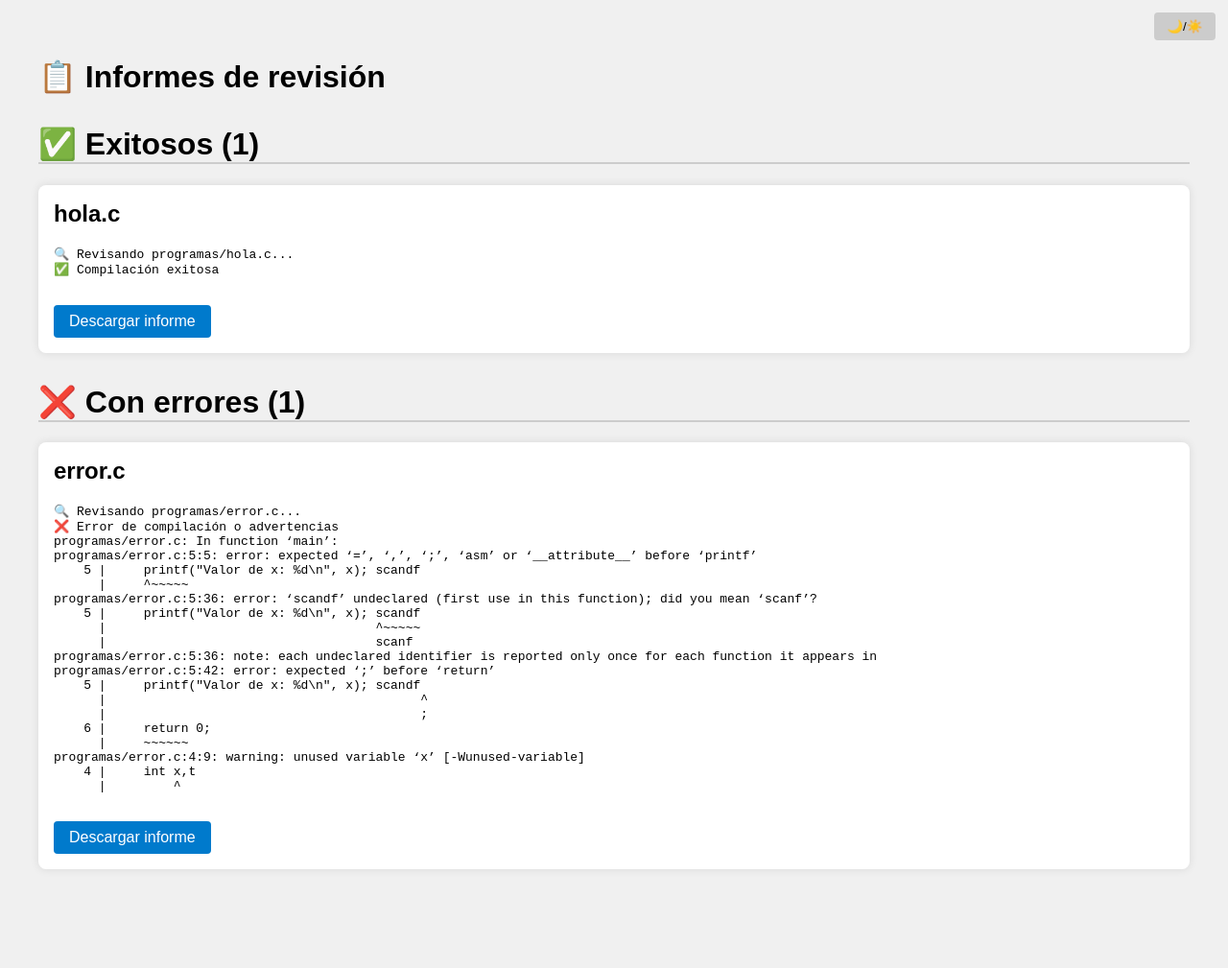
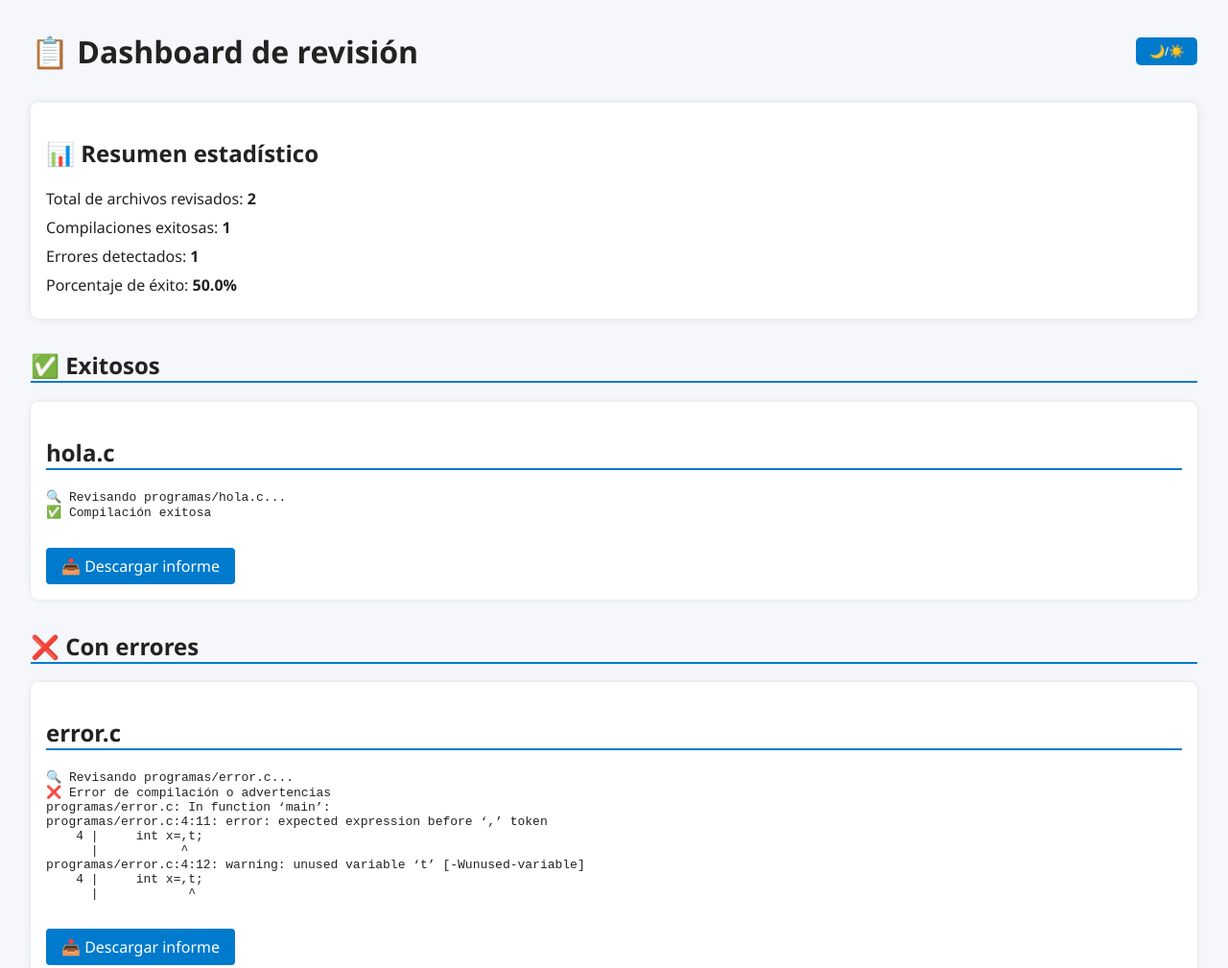
Before and after one commit to hsuarezutm/revisiones-lenguaje-C, a plain HTML site: page index.html in a window 1280 px wide. Shown: the whole page at 96% size. Before the commit the page ends 962 px from the top, so only its background shows below. Drawn offline with Linux system fonts and the light colour scheme.

Commit message:
deploy: 21fb6dea585e8ab5e04cff146b2fc72fdc702323

```diff
--- a/index.html
+++ b/index.html
@@ -2,99 +2,117 @@
 <html lang="es">
 <head>
   <meta charset="UTF-8">
-  <title>Informe de Programas en C</title>
+  <title>Dashboard de Revisión</title>
   <style>
+    :root {
+      --bg: #f5f7fa;
+      --fg: #222;
+      --card-bg: #fff;
+      --accent: #007acc;
+    }
+    .dark {
+      --bg: #121212;
+      --fg: #eee;
+      --card-bg: #1e1e1e;
+      --accent: #00bcd4;
+    }
     body {
-      font-family: sans-serif;
+      background: var(--bg);
+      color: var(--fg);
+      font-family: 'Segoe UI', sans-serif;
+      margin: 0;
       padding: 2em;
       transition: background 0.3s, color 0.3s;
-      background: var(--bg);
-      color: var(--fg);
     }
-    .tarjeta {
+    header {
+      display: flex;
+      justify-content: space-between;
+      align-items: center;
+      margin-bottom: 2em;
+    }
+    h1 {
+      margin: 0;
+    }
+    .toggle {
+      background: var(--accent);
+      color: white;
+      border: none;
+      padding: 0.5em 1em;
+      border-radius: 5px;
+      cursor: pointer;
+    }
+    .stats {
       background: var(--card-bg);
+      padding: 1em;
       border-radius: 8px;
+      box-shadow: 0 0 10px rgba(0,0,0,0.1);
+      margin-bottom: 2em;
+    }
+    .stats p {
+      margin: 0.5em 0;
+    }
+    .group {
+      margin-top: 2em;
+    }
+    .group h2 {
+      border-bottom: 2px solid var(--accent);
+    }
+    .card {
+      background: var(--card-bg);
       padding: 1em;
-      box-shadow: 0 0 10px rgba(0,0,0,0.1);
+      border-radius: 8px;
+      box-shadow: 0 0 5px rgba(0,0,0,0.1);
       margin-bottom: 1em;
     }
-    .tarjeta h2 { margin-top: 0; }
     pre {
       white-space: pre-wrap;
       word-wrap: break-word;
     }
-    .descargar {
+    .download {
+      display: inline-block;
       margin-top: 1em;
-      display: inline-block;
+      background: var(--accent);
+      color: white;
       padding: 0.5em 1em;
-      background: #007acc;
-      color: white;
       border-radius: 4px;
       text-decoration: none;
-    }
-    .modo {
-      position: fixed;
-      top: 1em;
-      right: 1em;
-      background: #ccc;
-      border: none;
-      padding: 0.5em 1em;
-      border-radius: 4px;
-      cursor: pointer;
-    }
-    :root {
-      --bg: #f0f0f0;
-      --fg: #000;
-      --card-bg: #fff;
-    }
-    .oscuro {
-      --bg: #121212;
-      --fg: #eee;
-      --card-bg: #1e1e1e;
-    }
-    .grupo {
-      margin-top: 2em;
-    }
-    .grupo h1 {
-      border-bottom: 2px solid #ccc;
     }
   </style>
 </head>
 <body id="body">
-  <button class="modo" onclick="document.getElementById('body').classList.toggle('oscuro')">🌙/☀️</button>
-  <h1>📋 Informes de revisión</h1>
-<div class="grupo"><h1>✅ Exitosos (1)</h1>
-    <div class="tarjeta">
+  <header>
+    <h1>📋 Dashboard de revisión</h1>
+    <button class="toggle" onclick="document.getElementById('body').classList.toggle('dark')">🌙/☀️</button>
+  </header>
+
+  <div class="stats">
+    <h2>📊 Resumen estadístico</h2>
+    <p>Total de archivos revisados: <strong>2</strong></p>
+    <p>Compilaciones exitosas: <strong>1</strong></p>
+    <p>Errores detectados: <strong>1</strong></p>
+    <p>Porcentaje de éxito: <strong>50.0%</strong></p>
+  </div>
+<div class="group"><h2>✅ Exitosos</h2>
+    <div class="card">
       <h2>hola.c</h2>
       <pre>🔍 Revisando programas/hola.c...
 ✅ Compilación exitosa
 </pre>
-      <a class="descargar" href="informes/hola.txt" download>Descargar informe</a>
+      <a class="download" href="informes/hola.txt" download>📥 Descargar informe</a>
     </div>
-    </div><div class="grupo"><h1>❌ Con errores (1)</h1>
-    <div class="tarjeta">
+    </div><div class="group"><h2>❌ Con errores</h2>
+    <div class="card">
       <h2>error.c</h2>
       <pre>🔍 Revisando programas/error.c...
 ❌ Error de compilación o advertencias
 programas/error.c: In function ‘main’:
-programas/error.c:5:5: error: expected ‘=’, ‘,’, ‘;’, ‘asm’ or ‘__attribute__’ before ‘printf’
-    5 |     printf("Valor de x: %d\n", x); scandf
-      |     ^~~~~~
-programas/error.c:5:36: error: ‘scandf’ undeclared (first use in this function); did you mean ‘scanf’?
-    5 |     printf("Valor de x: %d\n", x); scandf
-      |                                    ^~~~~~
-      |                                    scanf
-programas/error.c:5:36: note: each undeclared identifier is reported only once for each function it appears in
-programas/error.c:5:42: error: expected ‘;’ before ‘return’
-    5 |     printf("Valor de x: %d\n", x); scandf
-      |                                          ^
-      |                                          ;
-    6 |     return 0;
-      |     ~~~~~~
-programas/error.c:4:9: warning: unused variable ‘x’ [-Wunused-variable]
-    4 |     int x,t
-      |         ^
+programas/error.c:4:11: error: expected expression before ‘,’ token
+    4 |     int x=,t;
+      |           ^
+programas/error.c:4:12: warning: unused variable ‘t’ [-Wunused-variable]
+    4 |     int x=,t;
+      |            ^
 </pre>
-      <a class="descargar" href="informes/error.txt" download>Descargar informe</a>
+      <a class="download" href="informes/error.txt" download>📥 Descargar informe</a>
     </div>
     </div></body></html>
```
Also changed, not shown: informes/error.txt.
